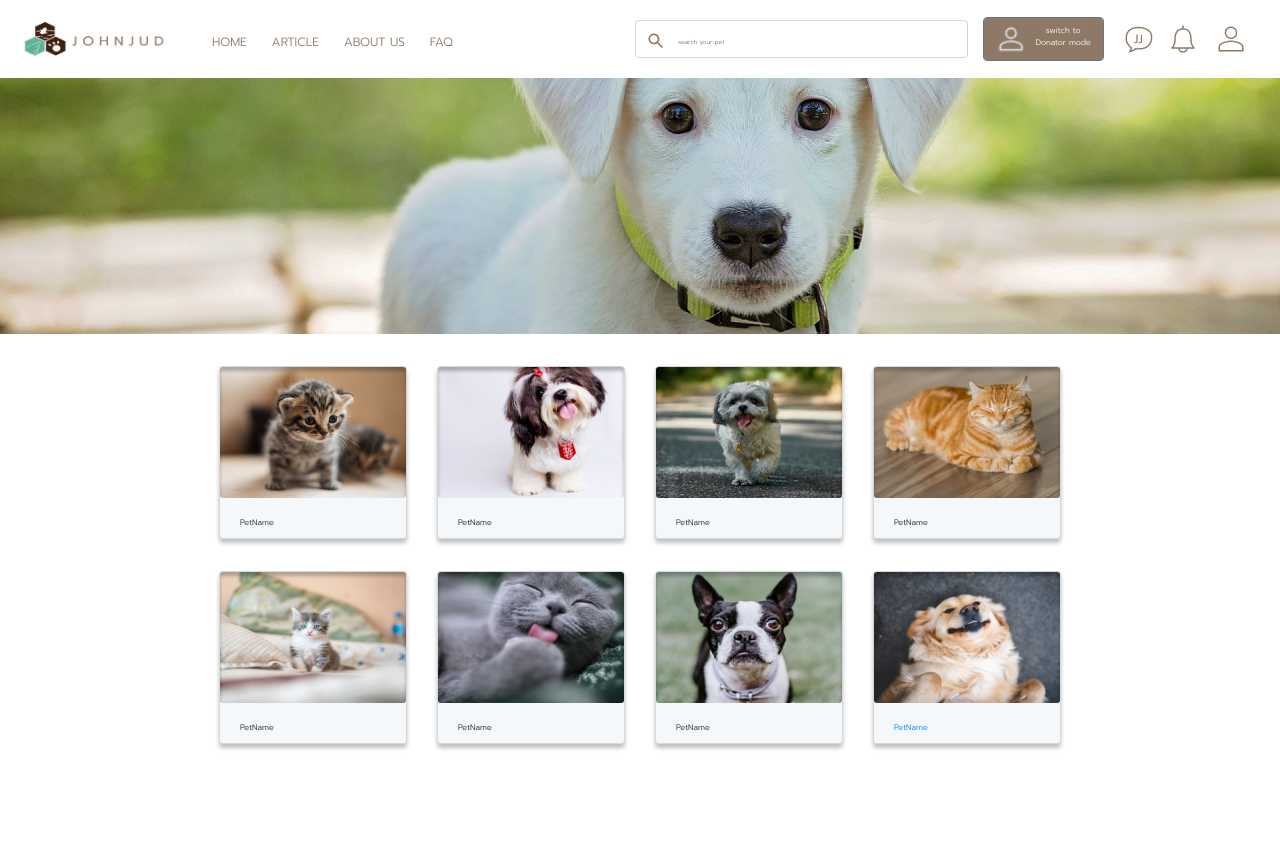
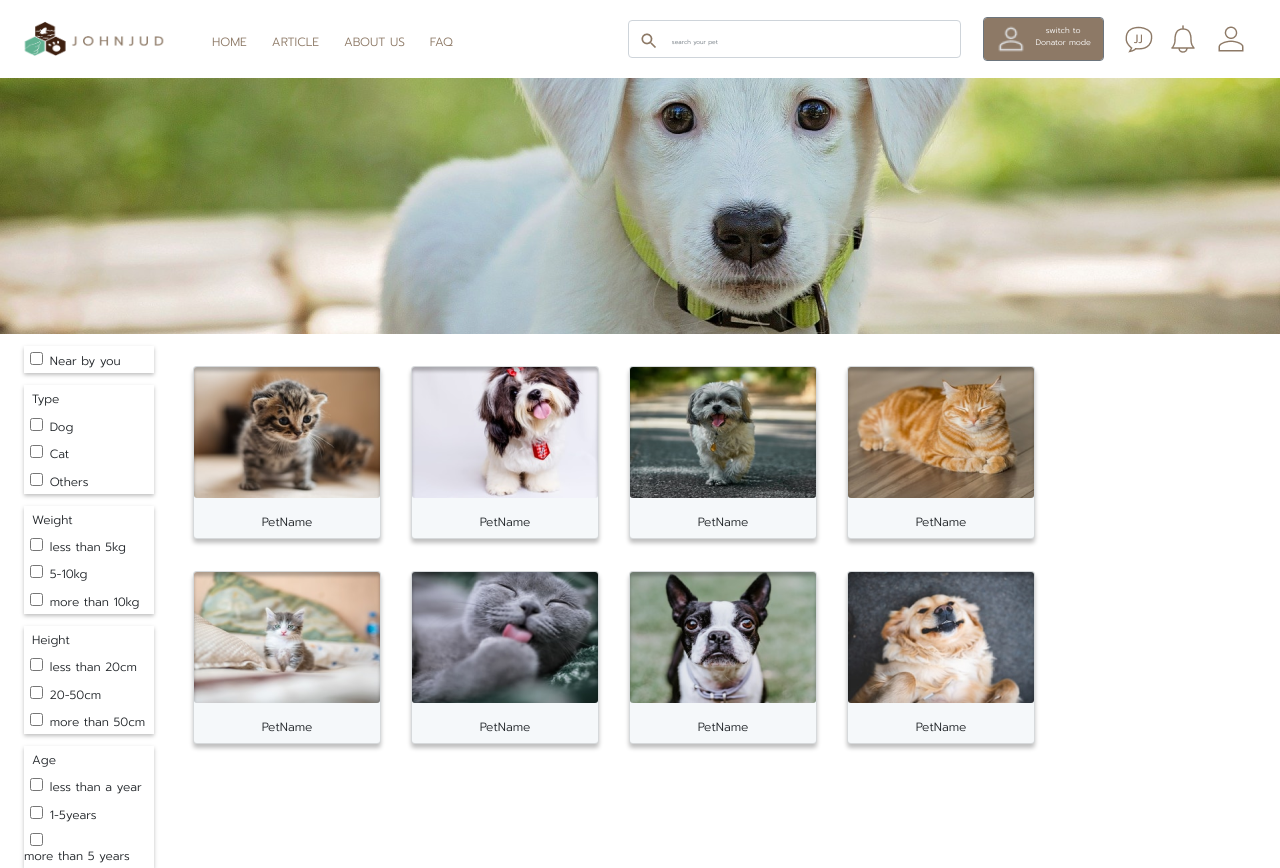
Before and after one commit to Mamacupmusap/SEProject, a React (Create React App) app in the folder frontend_johnjud/: page / in a window 1280 px wide. Before the commit the page ends 800 px from the top, so only its background shows below. Built offline with nearby package versions, Linux system fonts and the light colour scheme.

Commit message:
update 1.1.6

```diff
--- a/frontend_johnjud/src/pages/home/home.css
+++ b/frontend_johnjud/src/pages/home/home.css
@@ -1,8 +1,22 @@
+@font-face {
+    font-family: prompt;;
+    src: url(Prompt_Thin.ttf);
+}
+
+.bodyblahblah {
+    width: 100%;
+}
+
 #head_dog {
     width: 100%;
 }
 
 .card {
+    font-size: 12px;
+    display: flex;
+    justify-content: space-between;
+    align-items: center;
+    /*flex-wrap: wrap;*/
     margin-top: 32px;
     background: #F5F8FA;
     box-shadow: 0px 4px 4px rgba(0, 0, 0, 0.25);
@@ -14,11 +28,41 @@
     box-shadow: 0px 4px 4px rgba(0, 0, 0, 0.25);*/
 }
 
-.checkBox {
-    height: 500px;
-    font-size: 20px;
+label {
+    font-size: 10px;
 }
 
-#bottom_box{
-    height: 50px;
+input {
+    margin: .4rem;
 }
+
+p {
+    font-size: 12px;
+    padding-left: 8px;
+    padding-top: 10px;
+    margin-bottom: 8px;
+}
+
+#middle{
+    display: flex;
+    flex-direction: row;
+    justify-content: space-between;
+    flex-wrap: wrap;
+    /*flex-direction: row;*/
+    /*-content: space-between;*/
+    /*align-items: flex-end;*/
+}
+
+.filter {
+    margin-top: 12px;
+    margin-left: 24px;
+    margin-right: 24px;
+    width: 130px;
+    background-color: white;
+    box-shadow: 0px 2px 4px rgba(0, 0, 0, 0.25);
+}
+
+.urgh {
+    display: flex;
+    flex-direction: row;
+}
--- a/frontend_johnjud/src/pages/home/home.tsx
+++ b/frontend_johnjud/src/pages/home/home.tsx
@@ -10,37 +10,88 @@ import pet5 from './img/pet5.png'
 import pet6 from './img/pet6.png'
 import pet7 from './img/pet7.png'
 import pet8 from './img/pet8.png'
-import { Container, Card, CardImg, CardBody,
-  CardTitle, CardDeck} from 'reactstrap';
+import { Container, Card, CardImg, CardText, CardBody,
+  CardTitle, CardSubtitle, Button, CardDeck, CardFooter, Label, Nav} from 'reactstrap';
 /*import { CheckboxFilter, TermQuery, BoolMust, RangeQuery } from "searchkit";*/
-import { NavLink } from 'react-router-dom';
 
-const home = () =>{
+export default function home(){
+
   return(
-    <div>
-      <img src={head_dog} id='head_dog' alt=''/>
-      <Container>
+    <div id="bodyblahblah">
+      <img src={head_dog} id='head_dog'/>
+      <div className="urgh">
+        <div id="filterAll">
+            <div className="filter">
+              <input type="checkbox"></input>
+              <label>Near by you</label>
+            </div>
+            <div className="filter">
+              <p>Type</p>
+              <input type="checkbox"></input>
+              <label>Dog</label>
+              <br></br>
+              <input type="checkbox"></input>
+              <label>Cat</label>
+              <br></br>
+              <input type="checkbox"></input>
+              <label>Others</label>
+            </div>
+            <div className="filter">
+              <p>Weight</p>
+              <input type="checkbox"></input>
+              <label>less than 5kg</label>
+              <br></br>
+              <input type="checkbox"></input>
+              <label>5-10kg</label>
+              <br></br>
+              <input type="checkbox"></input>
+              <label>more than 10kg</label>
+            </div>
+            <div className="filter">
+              <p>Height</p>
+              <input type="checkbox"></input>
+              <label>less than 20cm</label>
+              <br></br>
+              <input type="checkbox"></input>
+              <label>20-50cm</label>
+              <br></br>
+              <input type="checkbox"></input>
+              <label>more than 50cm</label>
+            </div>
+            <div className="filter">
+              <p>Age</p>
+              <input type="checkbox"></input>
+              <label>less than a year</label>
+              <br></br>
+              <input type="checkbox"></input>
+              <label>1-5years</label>
+              <br></br>
+              <input type="checkbox"></input>
+              <label>more than 5 years</label>
+            </div>
+          </div>
+        <Container id="middle">
           <CardDeck>
             <Card className="card">
-            <CardImg src={pet1} alt=''/>
+              <CardImg src={pet1} />
               <CardBody className="cardBody">
                 <CardTitle className="cardTitle">PetName</CardTitle>
               </CardBody>
             </Card>
             <Card className="card">
-            <CardImg src={pet2} alt=''/>
+              <CardImg src={pet2} />
               <CardBody className="cardBody">
                 <CardTitle className="cardTitle">PetName</CardTitle>
               </CardBody>
             </Card>
             <Card className="card">
-            <CardImg src={pet3} alt=''/>
+              <CardImg src={pet3} />
               <CardBody className="cardBody">
                 <CardTitle className="cardTitle">PetName</CardTitle>
               </CardBody>
             </Card>
             <Card className="card">
-            <CardImg src={pet4} alt=''/>
+              <CardImg src={pet4} />
               <CardBody className="cardBody">
                 <CardTitle className="cardTitle">PetName</CardTitle>
               </CardBody>
@@ -48,38 +99,32 @@ const home = () =>{
           </CardDeck>
           <CardDeck>
             <Card className="card">
-            <CardImg src={pet5} alt=''/>
+              <CardImg src={pet5} />
               <CardBody className="cardBody">
                 <CardTitle className="cardTitle">PetName</CardTitle>
               </CardBody>
             </Card>
             <Card className="card">
-            <CardImg src={pet6} alt=''/>
+              <CardImg src={pet6} />
               <CardBody className="cardBody">
                 <CardTitle className="cardTitle">PetName</CardTitle>
               </CardBody>
             </Card>
             <Card className="card">
-            <CardImg src={pet7} alt=''/>
+              <CardImg src={pet7} />
               <CardBody className="cardBody">
                 <CardTitle className="cardTitle">PetName</CardTitle>
               </CardBody>
             </Card>
-
             <Card className="card">
-            <CardImg src={pet8} alt=''/>
+              <CardImg src={pet8} />
               <CardBody className="cardBody">
-            <NavLink to='./petprofile1'><CardTitle className="cardTitle">PetName</CardTitle></NavLink>
+                <CardTitle className="cardTitle">PetName</CardTitle>
               </CardBody>
             </Card>
-
           </CardDeck>
-
-        <div id='bottom_box'></div>
         </Container>
-
+      </div>
       </div>
   )
-}
-
-export default home;
+};
```
Also changed, not shown: frontend_johnjud/src/pages/home/Prompt_Thin.ttf (added). Lines whose indentation alone changed are shown as unchanged.
